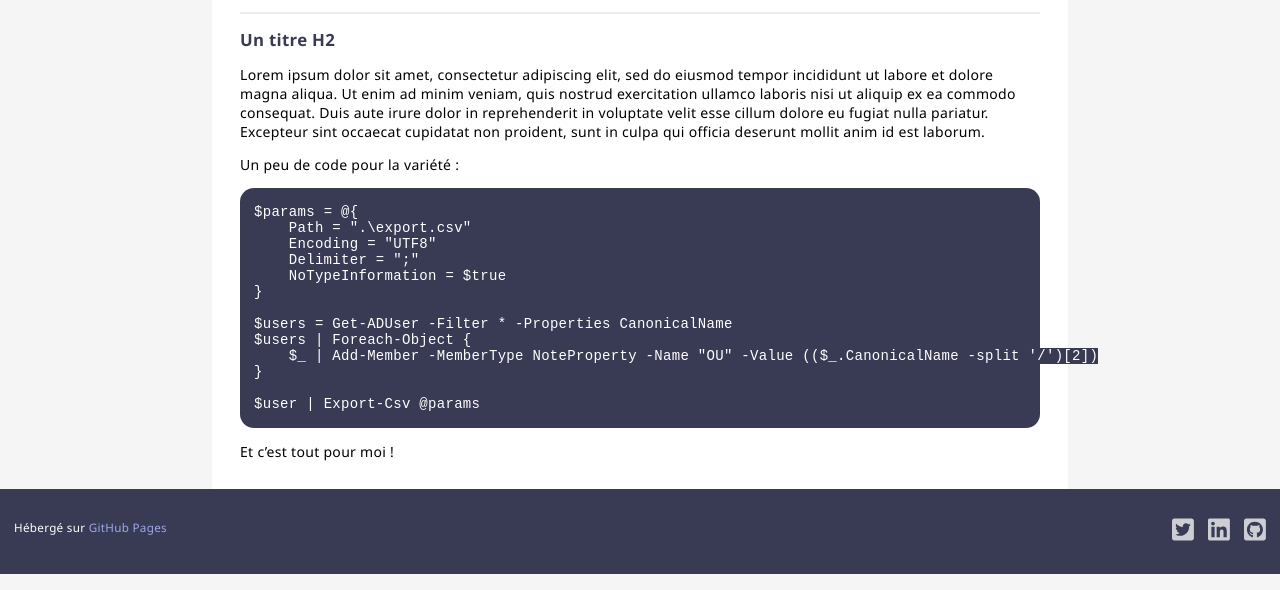
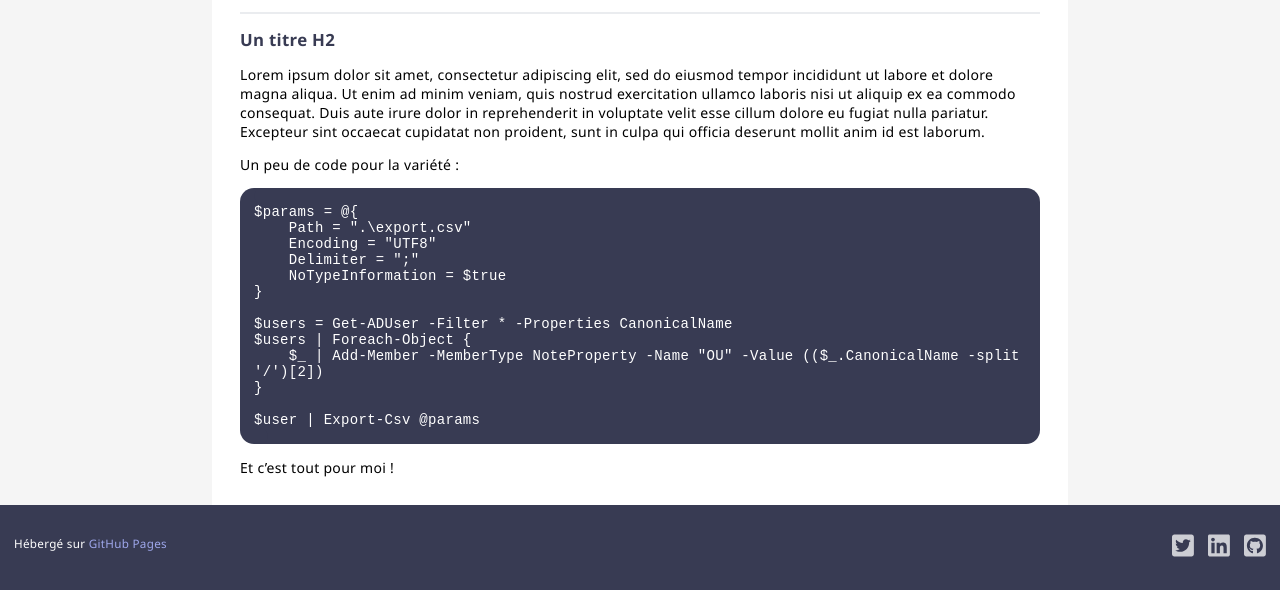
Before and after one commit to leobouard/leobouard.github.io, a Jekyll site: the page built from index.md, in a window 1280 px wide. Shown: the part 1313-1903 px from the top of the page. Built offline with Jekyll 4.4.1, drawn with Linux system fonts in a browser that asks for light colours; our own code applies the rules of GitHub Pages for plain Markdown files.

Commit message:
Update style.scss

```diff
--- a/assets/css/style.scss
+++ b/assets/css/style.scss
@@ -144,7 +144,8 @@ section {
         color: #fff;
         padding-left: 1em;
         padding-right: 1em;
-        word-wrap: break-all;
+        white-space: pre-wrap;
+        word-wrap: break-word;
         border-radius: 1em;
     }
 
```
